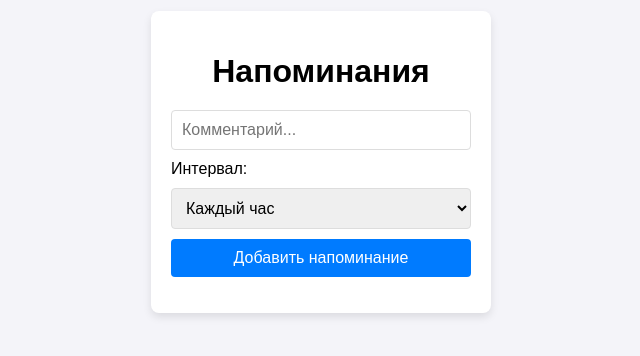
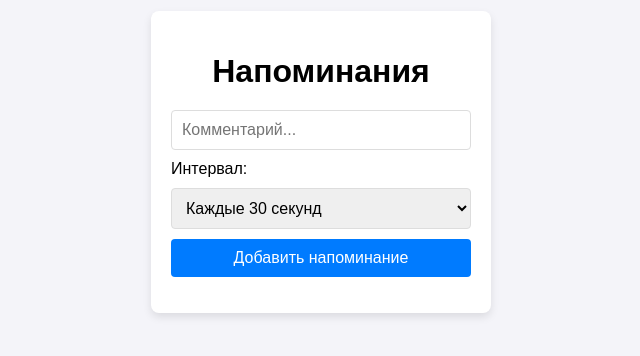
Before and after one commit to WhyNotSayYes/notifications_web, a plain HTML site: page index.html in a window 1280 px wide. Shown: the part 238-594 px from the top of the page, 319-959 px from the left. Drawn offline with Linux system fonts and the light colour scheme.

Commit message:
The reminder repetition period was changed.

```diff
--- a/index.html
+++ b/index.html
@@ -13,7 +13,7 @@
             <input type="text" id="comment" placeholder="Комментарий..." required>
             <label for="interval">Интервал:</label>
             <select id="interval">
-                <option value="3600000">Каждый час</option>
+                <option value="30000">Каждые 30 секунд</option>
                 <option value="7200000">Каждые 2 часа</option>
             </select>
             <button type="submit">Добавить напоминание</button>
```
